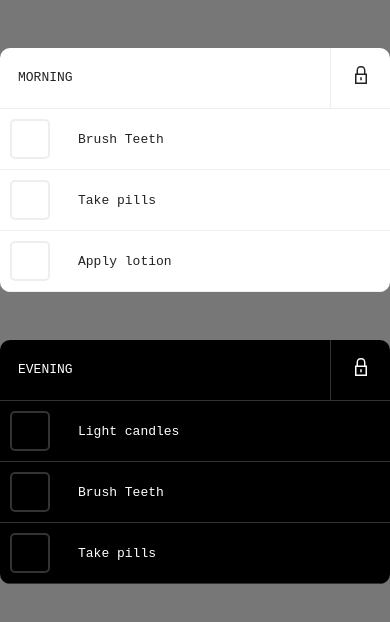
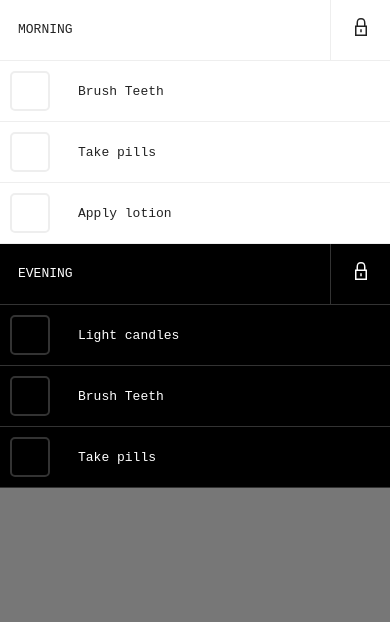
Before and after one commit to alextebbs/ritual, a React (Create React App) app: page / in a window 390 px wide. Shown: the top 622 px of the page. Built offline with nearby package versions, Linux system fonts and the light colour scheme.

Commit message:
Couple responsive styles

```diff
--- a/src/App.js
+++ b/src/App.js
@@ -6,6 +6,10 @@ import { motion } from "framer-motion";
 const Wrap = styled.div`
   max-width: 500px;
   margin: 0px auto;
+
+  @media screen and (max-width: 520px) {
+    max-width: 100%;
+  }
 `
 
 function App(props) {
--- a/src/components/organisms/Ritual/index.js
+++ b/src/components/organisms/Ritual/index.js
@@ -16,6 +16,12 @@ const Wrap = styled.div`
   margin-bottom: 48px;
   margin-top: 48px;
   overflow: hidden;
+
+  @media screen and (max-width: 520px) {
+    margin-top: 0px;
+    margin-bottom: 0px;
+    border-radius: 0px;
+  }
 `
 
 const List = styled.ul`
```
Also changed, not shown: 7 other files (tests, documents, lock files or other folders).
